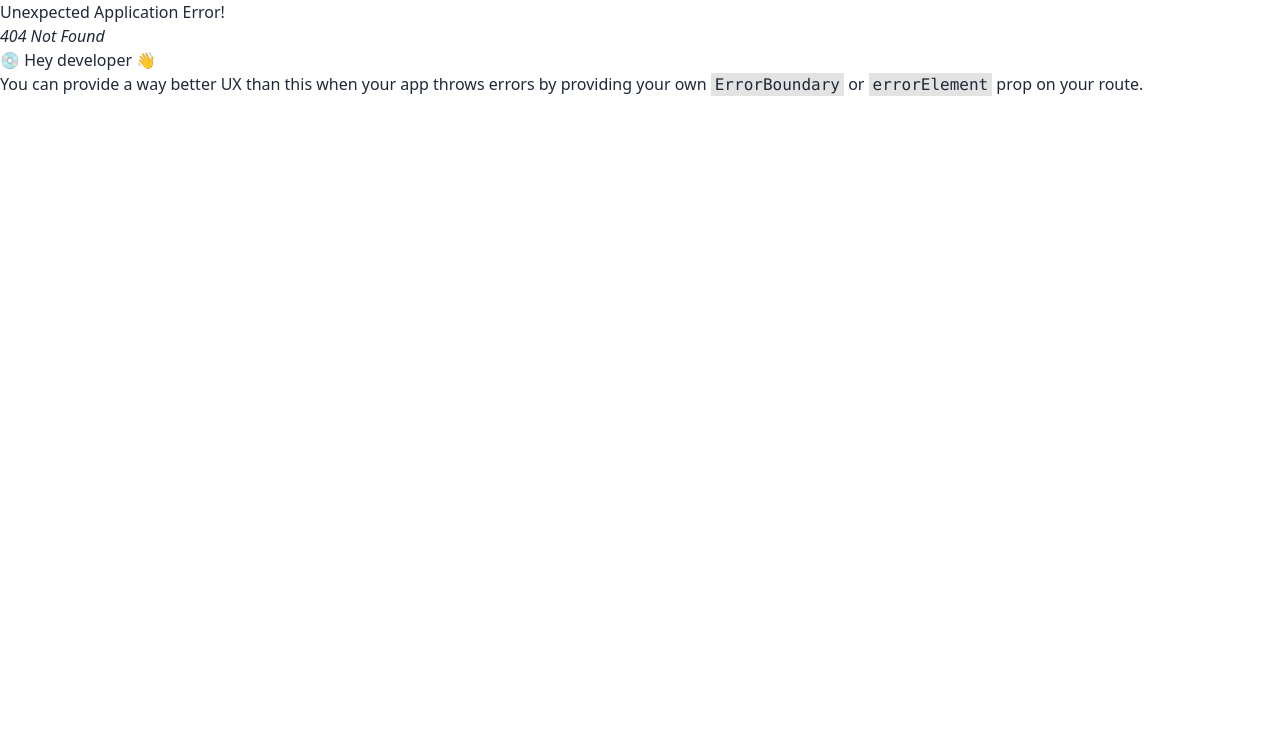
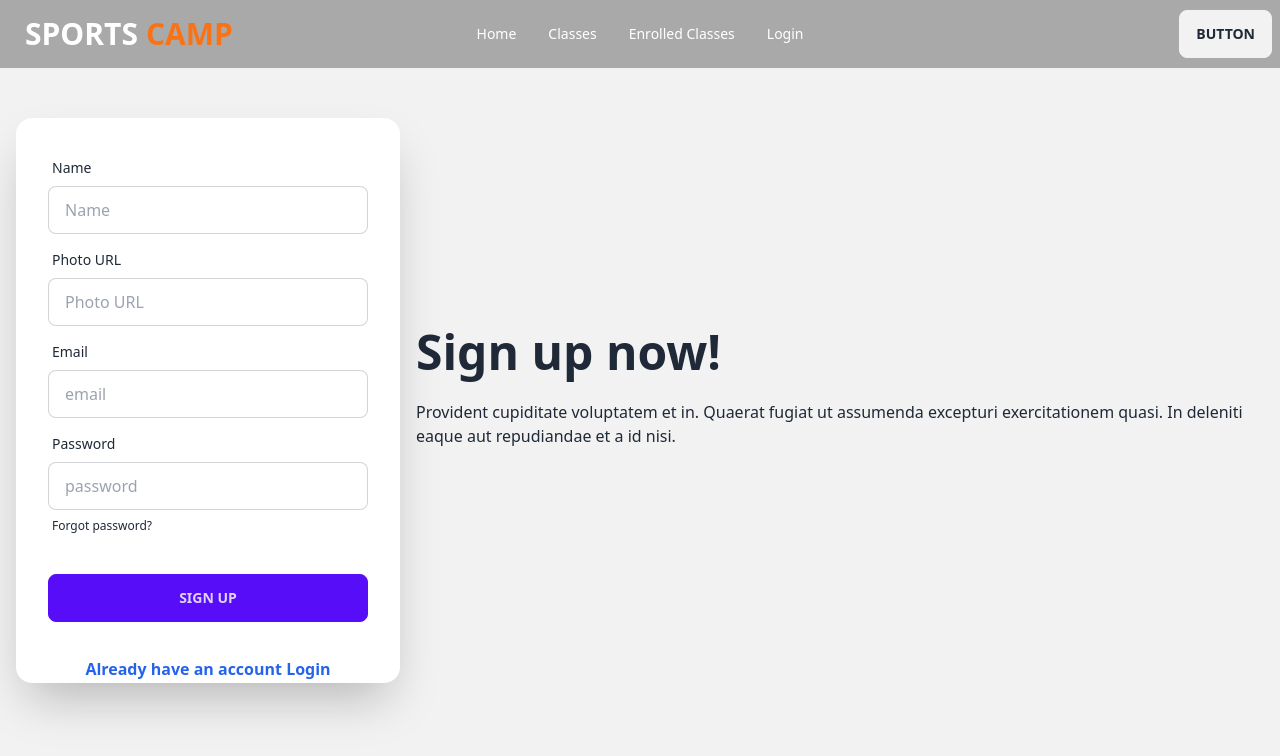
Before and after one commit to Rocky3112/Sports_Camp_Client, a React (Vite) app: page /signup in a window 1280 px wide. Before the commit this address had no page. Shown: the top 756 px of the page. Built offline with nearby package versions, Linux system fonts and the light colour scheme.

Commit message:
sign Up page done with react hook form & opretaion

```diff
--- /dev/null
+++ b/src/Pages/SignUp/SignUp.jsx
@@ -0,0 +1,106 @@
+import { useContext } from "react";
+import { Helmet } from "react-helmet-async";
+import { useForm } from "react-hook-form";
+// import { AuthContext } from "../../providers/AuthProvider";
+import { Link, useNavigate } from "react-router-dom";
+
+import { AuthContext } from "../../Providers/AuthProvider";
+// import SocialLogin from "../SocialLogin/SocialLogin";
+import Swal from "sweetalert2";
+// import { FaGoogle } from "react-icons/fa";
+
+const SignUp = () => {
+
+    const { register, handleSubmit, reset, formState: { errors } } = useForm();
+    const { createUser} = useContext(AuthContext);
+    const navigate = useNavigate();
+
+    const onSubmit = data => {
+        console.log(data);
+        createUser(data.email, data.password)
+            .then(result => {
+                const loggedUser = result.user;
+                console.log(loggedUser);
+            })
+            .then(data => {
+                if (data.insertedId) {
+                    reset();
+                    Swal.fire({
+                        position: 'top-end',
+                        icon: 'success',
+                        title: 'User created successfully.',
+                        showConfirmButton: false,
+                        timer: 1500
+                    });
+                    navigate('/');
+                }
+            })
+
+    };
+
+    return (
+        <>
+            <Helmet>
+                <title>Sports Camp | Sign Up</title>
+            </Helmet>
+            <div className="hero min-h-screen bg-base-200">
+                <div className="hero-content flex-col lg:flex-row-reverse">
+                    <div className="text-center lg:text-left">
+                        <h1 className="text-5xl font-bold">Sign up now!</h1>
+                        <p className="py-6">Provident cupiditate voluptatem et in. Quaerat fugiat ut assumenda excepturi exercitationem quasi. In deleniti eaque aut repudiandae et a id nisi.</p>
+                    </div>
+                    <div className="card flex-shrink-0 w-full max-w-sm shadow-2xl bg-base-100">
+                        <form onSubmit={handleSubmit(onSubmit)} className="card-body">
+                            <div className="form-control">
+                                <label className="label">
+                                    <span className="label-text">Name</span>
+                                </label>
+                                <input type="text"  {...register("name", { required: true })} name="name" placeholder="Name" className="input input-bordered" />
+                                {errors.name && <span className="text-red-600">Name is required</span>}
+                            </div>
+                            <div className="form-control">
+                                <label className="label">
+                                    <span className="label-text">Photo URL</span>
+                                </label>
+                                <input type="text"  {...register("photoURL", { required: true })} placeholder="Photo URL" className="input input-bordered" />
+                                {errors.photoURL && <span className="text-red-600">Photo URL is required</span>}
+                            </div>
+                            <div className="form-control">
+                                <label className="label">
+                                    <span className="label-text">Email</span>
+                                </label>
+                                <input type="email"  {...register("email", { required: true })} name="email" placeholder="email" className="input input-bordered" />
+                                {errors.email && <span className="text-red-600">Email is required</span>}
+                            </div>
+                            <div className="form-control">
+                                <label className="label">
+                                    <span className="label-text">Password</span>
+                                </label>
+                                <input type="password"  {...register("password", {
+                                    required: true,
+                                    minLength: 6,
+                                    maxLength: 20,
+                                    pattern: /(?=.*[A-Z])(?=.*[!@#$&*])(?=.*[0-9])(?=.*[a-z])/
+                                })} placeholder="password" className="input input-bordered" />
+                                {errors.password?.type === 'required' && <p className="text-red-600">Password is required</p>}
+                                {errors.password?.type === 'minLength' && <p className="text-red-600">Password must be 6 characters</p>}
+                                {errors.password?.type === 'maxLength' && <p className="text-red-600">Password must be less than 20 characters</p>}
+                                {errors.password?.type === 'pattern' && <p className="text-red-600">Password must have one Uppercase one lower case, one number and one special character.</p>}
+                                <label className="label">
+                                    <a href="#" className="label-text-alt link link-hover">Forgot password?</a>
+                                </label>
+                            </div>
+                            <div className="form-control mt-6">
+                                <input className="btn btn-primary" type="submit" value="Sign Up" />
+                            </div>
+                        </form>
+                        <p className="text-center text-xl font-semibold text-blue-600"><small>Already have an account <Link to="/login">Login</Link></small></p>
+                        {/* <SocialLogin></SocialLogin> */}
+                    </div>
+                </div>
+            </div>
+        </>
+    );
+};
+
+export default SignUp;
--- a/src/Routes/Routes.jsx
+++ b/src/Routes/Routes.jsx
@@ -2,6 +2,7 @@ import { createBrowserRouter } from "react-router-dom";
 import Main from "../Layout/Main";
 import Home from "../Pages/Home/Home/Home";
 import Login from "../Pages/Login/Login";
+import SignUp from "../Pages/SignUp/SignUp";
 
 export const router = createBrowserRouter([
     {
@@ -16,6 +17,10 @@ export const router = createBrowserRouter([
           path: 'login' ,
           element: <Login></Login>
         },
+        {
+          path: "signup",
+          element:<SignUp></SignUp>
+      },
       ]
     }
   ])
```
